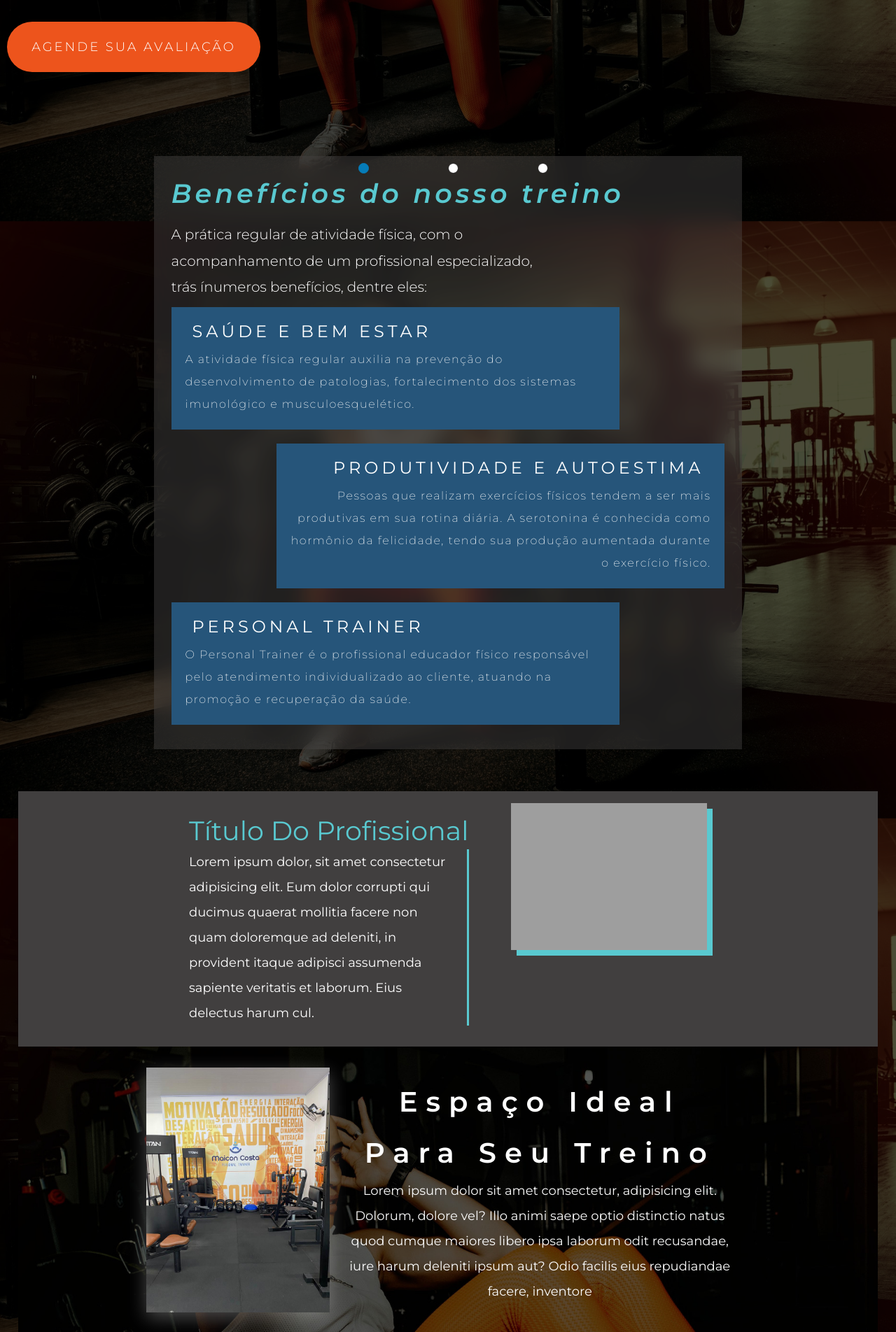
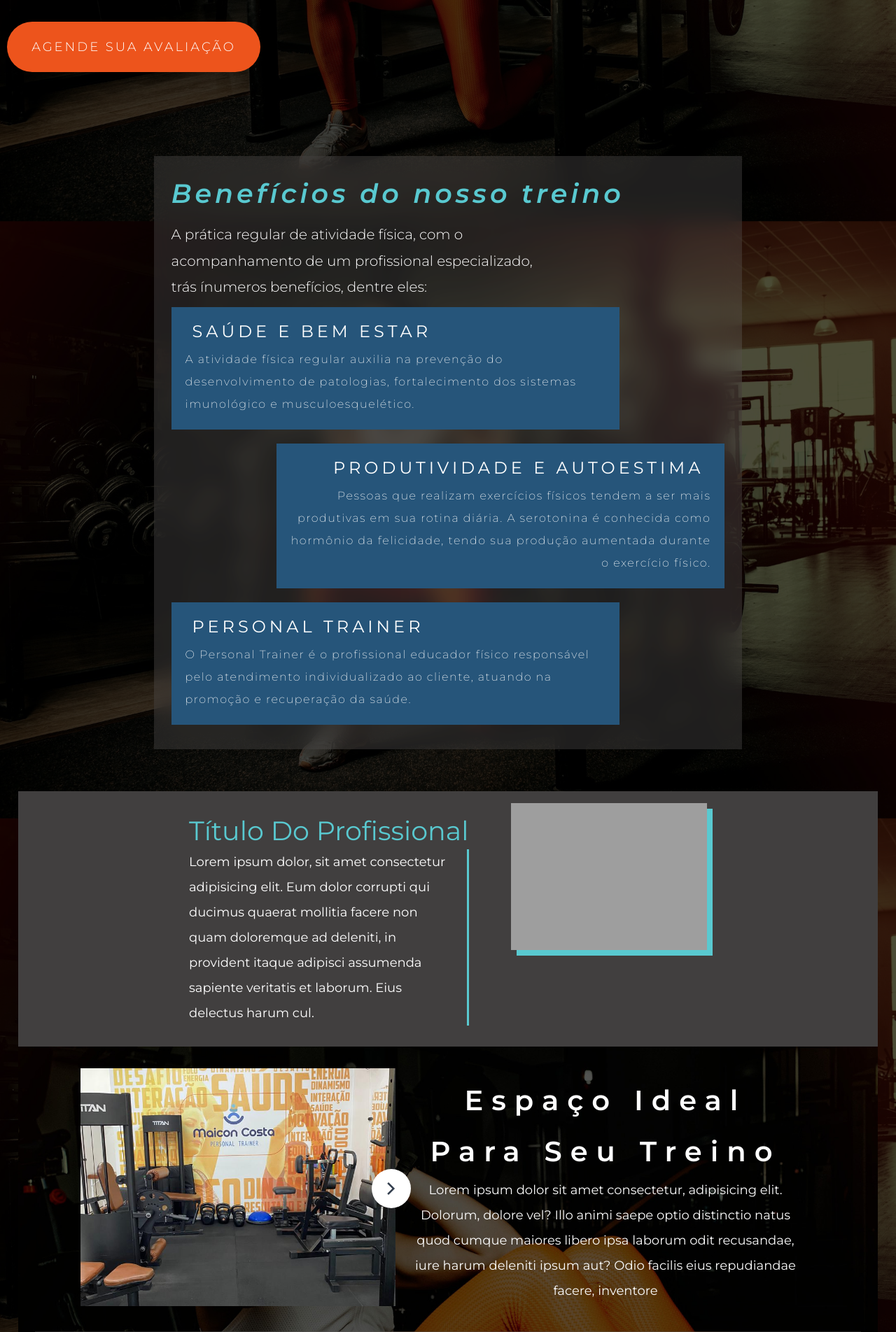
Before and after one commit to devguilhermecosta/project-maicon-personal, a Django app: page / in a window 1280 px wide. Shown: the part 537-2441 px from the top of the page at 70% size. Run offline with Django 4.2, Linux system fonts and the light colour scheme; data comes from the database, SQL or seed files in the repository; grey boxes are pictures that could not be loaded.

Commit message:
style: modified the style for pre-gallery images

```diff
--- a/app_home/templates/app_home/partials/_pre_gallery.html
+++ b/app_home/templates/app_home/partials/_pre_gallery.html
@@ -1,57 +1,17 @@
-{% comment %} <div class="C-pre_gallery_box center_flex_row">
-    <div data-anime="left" class="C-pre_gallery_images">
-        <ul class="C-pre_gallery_ul">
-            <li class="C-pre_gallery_li">
-                <input type="radio" name="pre_gallery_img" id="img1" checked>
-                <label for="img1"></label>
-                <img src="{{ home_content.pre_gallery.image_one.url }}" alt="">
-            </li>
-            <li class="C-pre_gallery_li">
-                <input type="radio" name="pre_gallery_img" id="img2">
-                <label for="img2"></label>
-                <img src="{{ home_content.pre_gallery.image_two.url }}" alt="">
-            </li>
-            <li class="C-pre_gallery_li">
-                <input type="radio" name="pre_gallery_img" id="img3">
-                <label for="img3"></label>
-                <img src="{{ home_content.pre_gallery.image_three.url }}" alt="">
-            </li>
-        </ul>
-    </div>
-    <div data-anime="right" class="C-pre_gallery_description">
-        <h2>{{ home_content.pre_gallery.title }}</h2>
-        <p>{{ home_content.pre_gallery.description }}</p>
-    </div>
-</div> {% endcomment %}
-
 <div class="C-pre_gallery_box center_flex_row">
 
+    <div class="C-pre_gallery_wrapper" data-anime="left">
         <!-- arrow left -->
-    <span id="arrow_left" class="C-pre_gallery_span fa-solid fa-angle-left"></span>
-
+        <span id="arrow_left" class="material-symbols-outlined C-pre_gallery_span fa-solid">chevron_left</span>
         <!-- carousel -->
         <div class="C-pre_gallery_carousel">
-        <ul class="C-pre_gallery_ul">
-            <li class="C-pre_gallery_li">
-                <input type="radio" name="pre_gallery_img" id="img1" checked>
-                <label for="img1"></label>
             <img src="{{ home_content.pre_gallery.image_one.url }}" draggable="false" alt="">
-            </li>
-            <li class="C-pre_gallery_li">
-                <input type="radio" name="pre_gallery_img" id="img2">
-                <label for="img2"></label>
             <img src="{{ home_content.pre_gallery.image_two.url }}" draggable="false" alt="">
-            </li>
-            <li class="C-pre_gallery_li">
-                <input type="radio" name="pre_gallery_img" id="img3">
-                <label for="img3"></label>
             <img src="{{ home_content.pre_gallery.image_three.url }}" draggable="false" alt="">
-            </li>
-        </ul>
         </div>
-
         <!-- arrow right -->
-    <span id="arrow_right" class="C-pre_gallery_span fa-solid fa-angle-right"></span>
+        <span id="arrow_right" class="material-symbols-outlined C-pre_gallery_span fa-solid">chevron_right</span>
+    </div>
 
     <!-- gallery description -->
     <div data-anime="right" class="C-pre_gallery_description">
--- a/base_static/global/css/style.css
+++ b/base_static/global/css/style.css
@@ -402,6 +402,67 @@ body::-webkit-scrollbar-thumb {
   z-index: 1;
 }
 
+.C-pre_gallery_wrapper {
+  display: flex;
+  width: 100%;
+  max-width: 450px;
+  position: relative;
+  color: #343F4F;
+  cursor: pointer;
+}
+
+.C-pre_gallery_wrapper span {
+  position: absolute;
+  top: 50%;
+  font-size: 25px;
+  background: #fff;
+  padding: 5px;
+  border-radius: 50%;
+  transform: translateY(-50%);
+  transition: transform 0.1s linear;
+  z-index: 100000;
+}
+
+.C-pre_gallery_wrapper span:active {
+  transform: translateY(-50%) scale(0.9);
+}
+
+.C-pre_gallery_wrapper span:hover {
+  background-color: #f2f2f2;
+}
+
+.C-pre_gallery_wrapper span:first-child {
+  left: 0px;
+  display: none;
+}
+
+.C-pre_gallery_wrapper span:last-child {
+  right: -2px;
+}
+
+.C-pre_gallery_carousel {
+  cursor: pointer;
+  overflow: hidden;
+  white-space: nowrap;
+  scroll-behavior: smooth;
+}
+
+.C-pre_gallery_carousel.dragging {
+  cursor: grab;
+  scroll-behavior: auto;
+}
+
+.C-pre_gallery_carousel.dragging img {
+  pointer-events: none;
+}
+
+.C-pre_gallery_carousel img {
+  height: 340px;
+  object-fit: cover;
+  user-select: none;
+  width: 100%;
+}
+
 .C-pre_gallery {
   background-color: var(--standard-white);
   background-image: url('../images/bg-parallax-pre-gallery.jpg');
@@ -415,65 +476,6 @@ body::-webkit-scrollbar-thumb {
 
 .C-pre_gallery_box {
   flex-direction: column;
-}
-
-.C-pre_gallery_images {
-  max-width: 400px;
-  position: relative;
-}
-
-.C-pre_gallery_ul {
-  list-style-type: none;
-}
-
-.C-pre_gallery_li > input {
-  display: none;
-}
-
-.C-pre_gallery_li > label {
-  display: block;
-  width: 15px;
-  height: 15px;
-  border-radius: 50%;
-  background-color: var(--standard-white);
-  border: 1px solid var(--standard-gray);
-  cursor: pointer;
-  position: absolute;
-  bottom: 15px;
-  z-index: 10;
-}
-
-.C-pre_gallery_li:nth-of-type(1) > label {
-  left: 40%;
-}
-
-.C-pre_gallery_li:nth-of-type(2) > label {
-  left: 50%;
-}
-
-.C-pre_gallery_li:nth-of-type(3) > label {
-  left: 60%;
-}
-
-.C-pre_gallery_li input:checked ~ label {
-  background-color: var(--blue-3);
-  border: 1px solid var(--blue-3);
-}
-
-.C-pre_gallery_li img {
-  width: 100%;
-  max-height: 350px;
-  transition: all 300ms ease;
-  box-shadow: 0 8px 25px var(--std-white-transparent);
-  display: none;
-}
-
-.C-pre_gallery_li input:checked ~ img {
-  display: block;
-  animation-name: to-role;
-  animation-duration: 600ms;
-  animation-timing-function: ease;
-  animation-fill-mode: forwards;
 }
 
 .C-pre_gallery_description {
@@ -1335,6 +1337,19 @@ body::-webkit-scrollbar-thumb {
   .C-modal__c_image {
     max-width: 45vw;
   }
+
+  .C-pre_gallery_wrapper span {
+    font-size: 36px;
+    padding: 10px;
+  }
+
+  .C-pre_gallery_wrapper span:first-child {
+    left: -22px;
+  }
+
+  .C-pre_gallery_wrapper span:last-child {
+    right: -22px;
+  }
 }
 
 @media screen and (min-width: 800px) {
--- a/base_static/global/js/script.js
+++ b/base_static/global/js/script.js
@@ -123,3 +123,76 @@ try {
     deleteImage();
 } catch(error) {
 }
+
+// carousel images pre-gallery
+const carousel = document.querySelector('.C-pre_gallery_carousel');
+const firstImage = carousel.querySelectorAll('img')[0];
+const arrowIcons = document.querySelectorAll('.C-pre_gallery_wrapper span');
+
+let isDragStart = false;
+let isDragging = false;
+let prevPageX;
+let prevScrollLeft;
+let positionDiff;
+
+const showHideIcons = () => {
+    let scrollWidth = carousel.scrollWidth - carousel.clientWidth;
+    arrowIcons[0].style.display = carousel.scrollLeft == 0 ? "none" : "flex";
+    arrowIcons[1].style.display = carousel.scrollLeft == scrollWidth ? "none" : "flex";
+};
+
+arrowIcons.forEach(icon => {
+    icon.addEventListener("click", () => {
+        let firstImageWidth = firstImage.clientWidth + 14;
+        carousel.scrollLeft += icon.id == 'arrow_left' ? -firstImageWidth : firstImageWidth;
+        setTimeout(() => showHideIcons(), 60);
+    })
+});
+
+const autoSlide = () => {
+    if (carousel.scrollLeft - (carousel.scrollWidth - carousel.clientWidth) > -1 || carousel.scrollLeft <= 0 ) return;
+
+    positionDiff = Math.abs(positionDiff);
+    let firstImageWidth = firstImage.clientWidth + 14;
+    let valDifference = firstImageWidth - positionDiff;
+
+    if (carousel.scrollLeft > prevScrollLeft) {
+        return carousel.scrollLeft += positionDiff > firstImageWidth / 3 ? valDifference : -positionDiff;
+    }
+
+    carousel.scrollLeft -= positionDiff > firstImageWidth / 3 ? valDifference : -positionDiff;
+};
+
+const dragStart = (e) => {
+    isDragStart = true;
+    prevPageX = e.pageX || e.touches[0].pageX;
+    prevScrollLeft = carousel.scrollLeft;
+};
+
+const dragging = (e) => {
+    if (!isDragStart) return;
+    e.preventDefault();
+    isDragging = true;
+    carousel.classList.add('dragging');
+    positionDiff = (e.pageX || e.touches[0].pageX - prevPageX);
+    carousel.scrollLeft = prevScrollLeft - positionDiff;
+    showHideIcons();
+};
+
+const dragStop = () => {
+    isDragStart = false;
+    carousel.classList.remove('dragging');
+
+    if (!isDragging) return;
+    isDragging = false;
+    autoSlide();
+};
+
+carousel.addEventListener('mousedown', dragStart);
+carousel.addEventListener('touchstart', dragStart);
+
+document.addEventListener('mousemove', dragging);
+document.addEventListener('touchmove', dragging);
+
+document.addEventListener('mouseup', dragStop);
+carousel.addEventListener('touchend', dragStop);
```
Lines whose indentation alone changed are shown as unchanged.
